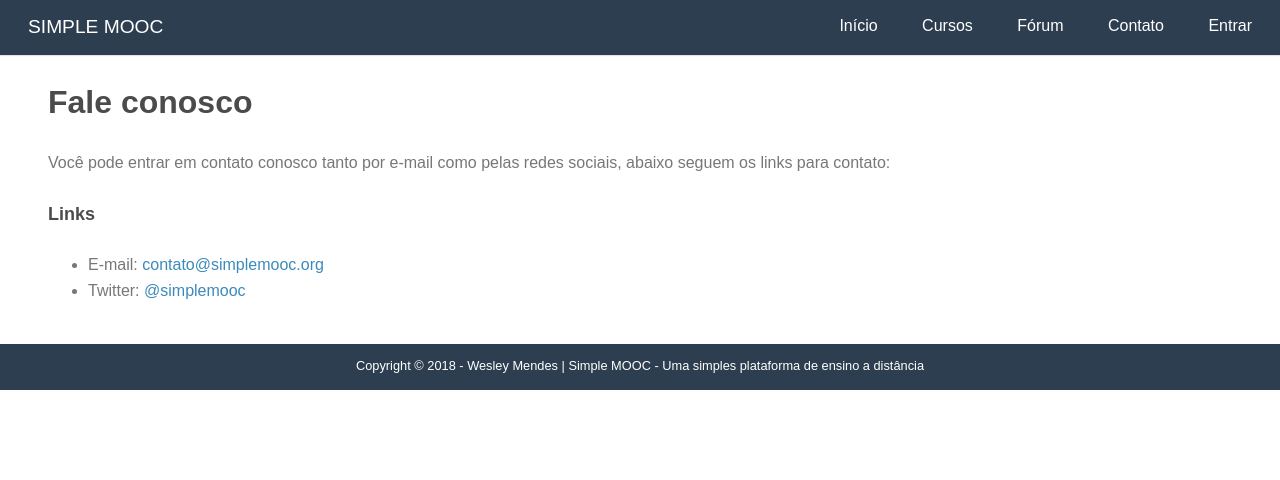
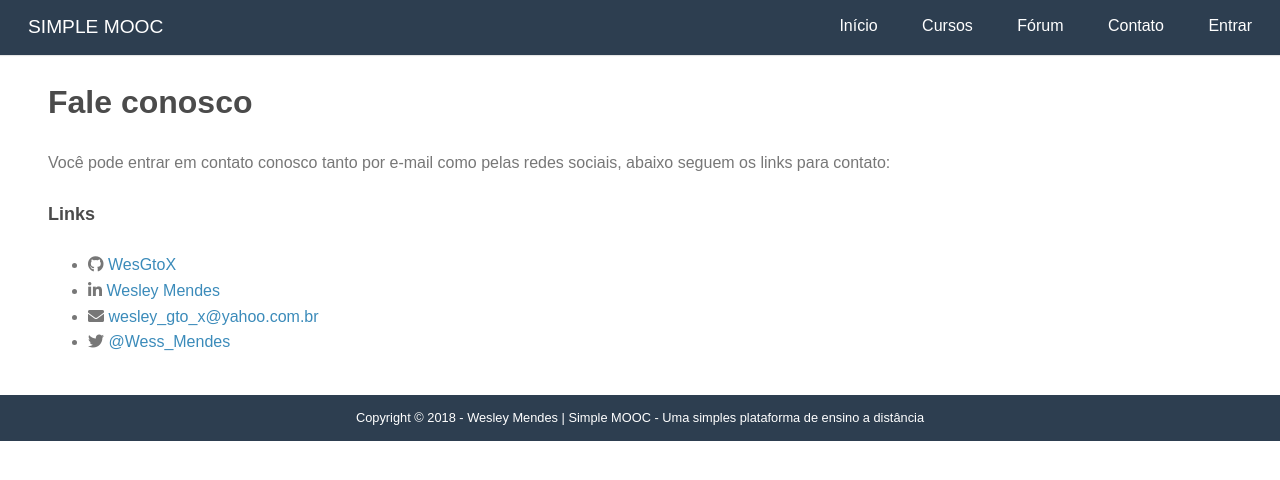
Before and after one commit to WesGtoX/simplemooc, a Django app: page /contato/ in a window 1280 px wide. Shown: the top 480 px of the page. Run offline with Django 3.2, Linux system fonts and the light colour scheme; parts of the project's set-up code (start-up, migrations or seed data) failed here and were passed over; some libraries are stand-ins or nearby versions.

Commit message:
update Django version to 2.0.8, update contact page

```diff
--- a/requirements.txt
+++ b/requirements.txt
@@ -3,7 +3,7 @@ botocore==1.10.63
 certifi==2018.4.16
 dj-database-url==0.5.0
 dj-static==0.0.6
-Django==2.0.7
+Django==2.0.8
 django-heroku==0.3.1
 django-storages==1.6.6
 django-taggit==0.22.2
--- a/simplemooc/core/templates/base.html
+++ b/simplemooc/core/templates/base.html
@@ -6,6 +6,7 @@
     <meta name="viewport" content="width=device-width, initial-scale=1.0">
     <meta name="description" content="Simple MOOC - Uma simples plataforma de ensino a distância" />
     <title>Simple MOOC</title>
+    <link rel="stylesheet" href="https://use.fontawesome.com/releases/v5.3.1/css/all.css" integrity="sha384-mzrmE5qonljUremFsqc01SB46JvROS7bZs3IO2EmfFsd15uHvIt+Y8vEf7N7fWAU" crossorigin="anonymous">
     <link rel="stylesheet" href="{% static 'css/pure-min.css' %}" />
     <link rel="stylesheet" href="{% static 'css/font-awesome.min.css' %}" />
     <link rel="stylesheet" href="{% static 'css/styles.css' %}" />
--- a/simplemooc/core/templates/contact.html
+++ b/simplemooc/core/templates/contact.html
@@ -7,8 +7,10 @@
         <p>Você pode entrar em contato conosco tanto por e-mail como pelas redes sociais, abaixo seguem os links para contato:</p>
         <h4>Links</h4>
         <ul>
-            <li>E-mail: <a href="mailto:contato@simplemooc.org">contato@simplemooc.org</a></li>
-            <li>Twitter: <a href="https://twitter.com/simplemooc">@simplemooc</a></li>
+            <li><i class="fab fa-github"></i> <a href="https://github.com/WesGtoX" target="_blank">WesGtoX</a></li>
+            <li><i class="fab fa-linkedin-in"></i> <a href="https://www.linkedin.com/in/wesgtox/" target="_blank">Wesley Mendes</a></li>
+            <li><i class="fas fa-envelope"></i> <a href="mailto:wesley_gto_x@yahoo.com.br"></i>wesley_gto_x@yahoo.com.br</a></li>
+            <li><i class="fab fa-twitter"></i> <a href="https://twitter.com/Wess_Mendes" target="_blank">@Wess_Mendes</a></li>
         </ul>
     </div>
 </div>
--- a/simplemooc/settings.py
+++ b/simplemooc/settings.py
@@ -1,7 +1,7 @@
 """
 Django settings for simplemooc project.
 
-Generated by 'django-admin startproject' using Django 2.0.7.
+Generated by 'django-admin startproject' using Django 2.0.8.
 
 For more information on this file, see
 https://docs.djangoproject.com/en/2.0/topics/settings/
```
